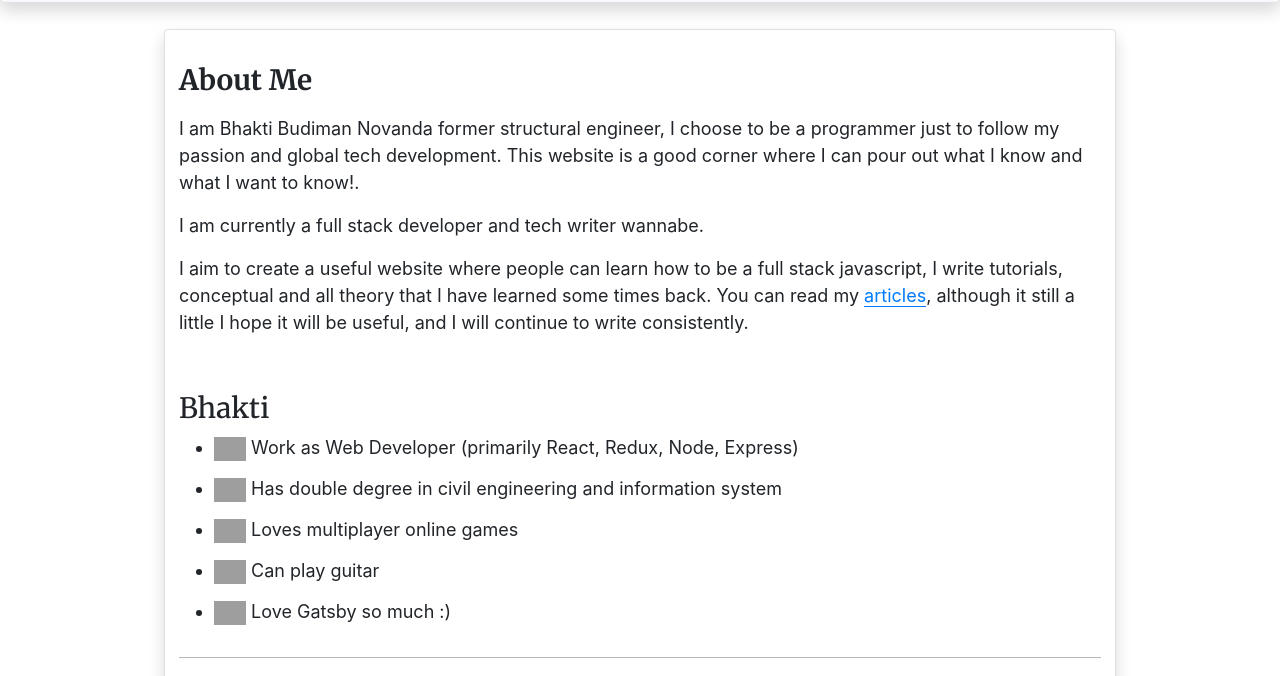
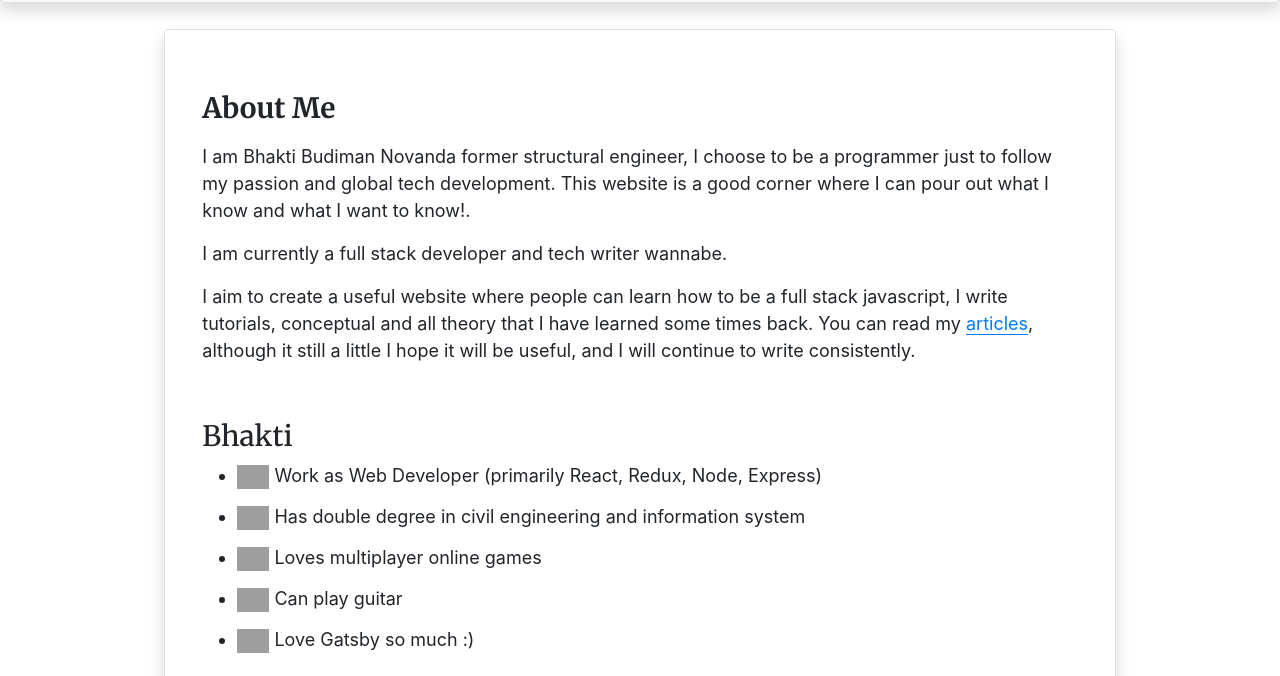
Before and after one commit to bhaktitud/personal-blog, a Gatsby site: page /about in a window 1280 px wide. Shown: the part 124-800 px from the top of the page. Built offline with nearby package versions, Linux system fonts and the light colour scheme; Gatsby itself is replaced by a stand-in of ours; some packages are replaced by stand-ins of ours; grey boxes are pictures that could not be loaded.

Commit message:
layout fixing

```diff
--- a/src/components/layout.js
+++ b/src/components/layout.js
@@ -55,7 +55,7 @@ class Layout extends React.Component {
                 marginLeft: `auto`,
                 marginRight: `auto`,
                 maxWidth: rhythm(contentWidth),
-                padding: `${rhythm(0.5)}`,
+                padding: `${rhythm(1.5)} ${rhythm(4 / 3)}`,
                 marginTop: `2%`,
               }}
             >
```
Also changed, not shown: 1 other file.
